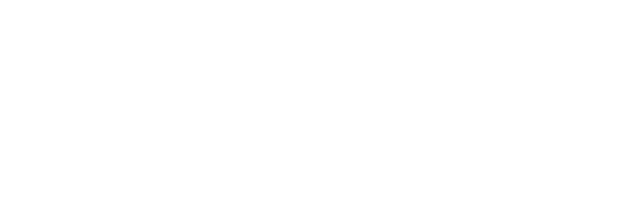
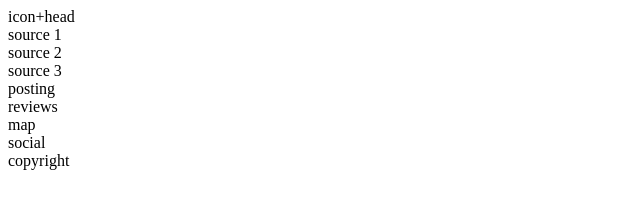
Before and after one commit to Ineshtandy/FLOC, a plain HTML site: page index.html in a window 1280 px wide. Shown: the whole page, without its empty margins (0-640 px from the left). Drawn offline with Linux system fonts and the light colour scheme.

Commit message:
HTML UPDATE added basic layout using divs organised divs into header, body and footer using id tag

```diff
--- a/index.html
+++ b/index.html
@@ -5,6 +5,22 @@
         <meta charset="utf-8">
     </head>
     <body>
-        <div id="container"></div>
+        <div id="container">
+            <div id="heading">
+                <div>icon+head</div>
+                <div>source 1</div>
+                <div>source 2</div>
+                <div>source 3</div>
+            </div>
+            <div id="midbody">
+                <div>posting</div>
+                <div>reviews</div>
+                <div>map</div>
+                <div>social</div>
+            </div>
+            <div id="footer">
+                <div>copyright</div>
+            </div>
+        </div>
     </body>
 </html>
```
